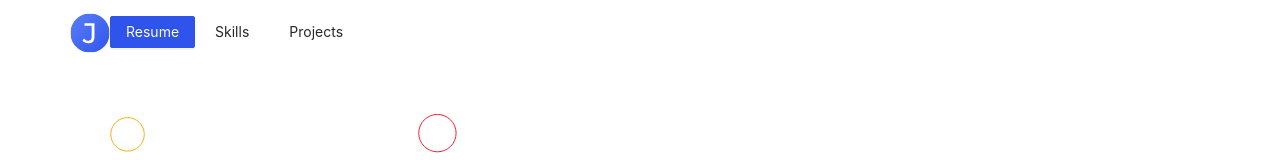
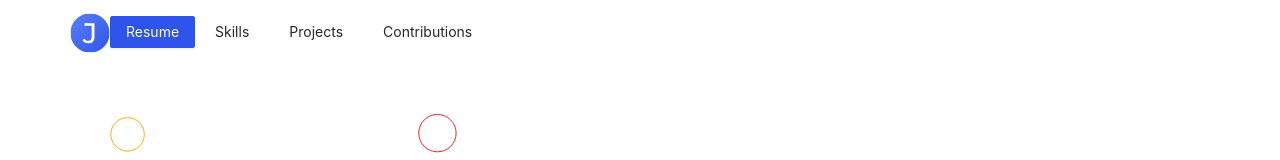
Before and after one commit to jonahlouis4/Portfolio-v3, a React (Create React App) app: page / in a window 1280 px wide. Shown: the top 160 px of the page. Built offline with nearby package versions, Linux system fonts and the light colour scheme.

Commit message:
Added Contributions in Header

```diff
--- a/src/App.js
+++ b/src/App.js
@@ -27,7 +27,7 @@ function App() {
   /** Contains the section names for the navigation */
   const [sectionName] = useState({section0: "Contributions", section1: "Projects", section2: "Skills", section3: "Resume"})
   /** Contains the sections links for the navigation */
-  const [sectionLink] = useState({section: "contribution-section", section1: "project-section", section2: "skill-section"})
+  const [sectionLink] = useState({section0: "contribution-section", section1: "project-section", section2: "skill-section"})
   /** Determines wether the side navigation is opened (isOpen = true), or closed (isOpen = false) */
   const [isOpen, setIsOpen] = useState(false);
 
--- a/src/components/MyHeader.js
+++ b/src/components/MyHeader.js
@@ -64,6 +64,10 @@ const MyHeader = ({isOpen, sideNavControl, sectionName, sectionLink}) => {
                 <Menu.Item key="3" style={{float:'right'}} className="section-link">
                     <motion.a variants={sectionVariant} href={'#'+sectionLink.section1}>{ sectionName.section1 }</motion.a>
                 </Menu.Item>
+                {/* Section 0 */}
+                <Menu.Item key="4" style={{float:'right'}} className="section-link">
+                    <motion.a variants={sectionVariant} href={'#'+sectionLink.section0}>{ sectionName.section0 }</motion.a>
+                </Menu.Item>
             </Menu>
         </motion.div>
     )
```
Also changed, not shown: 1 other file (tests, documents, lock files or other folders).
